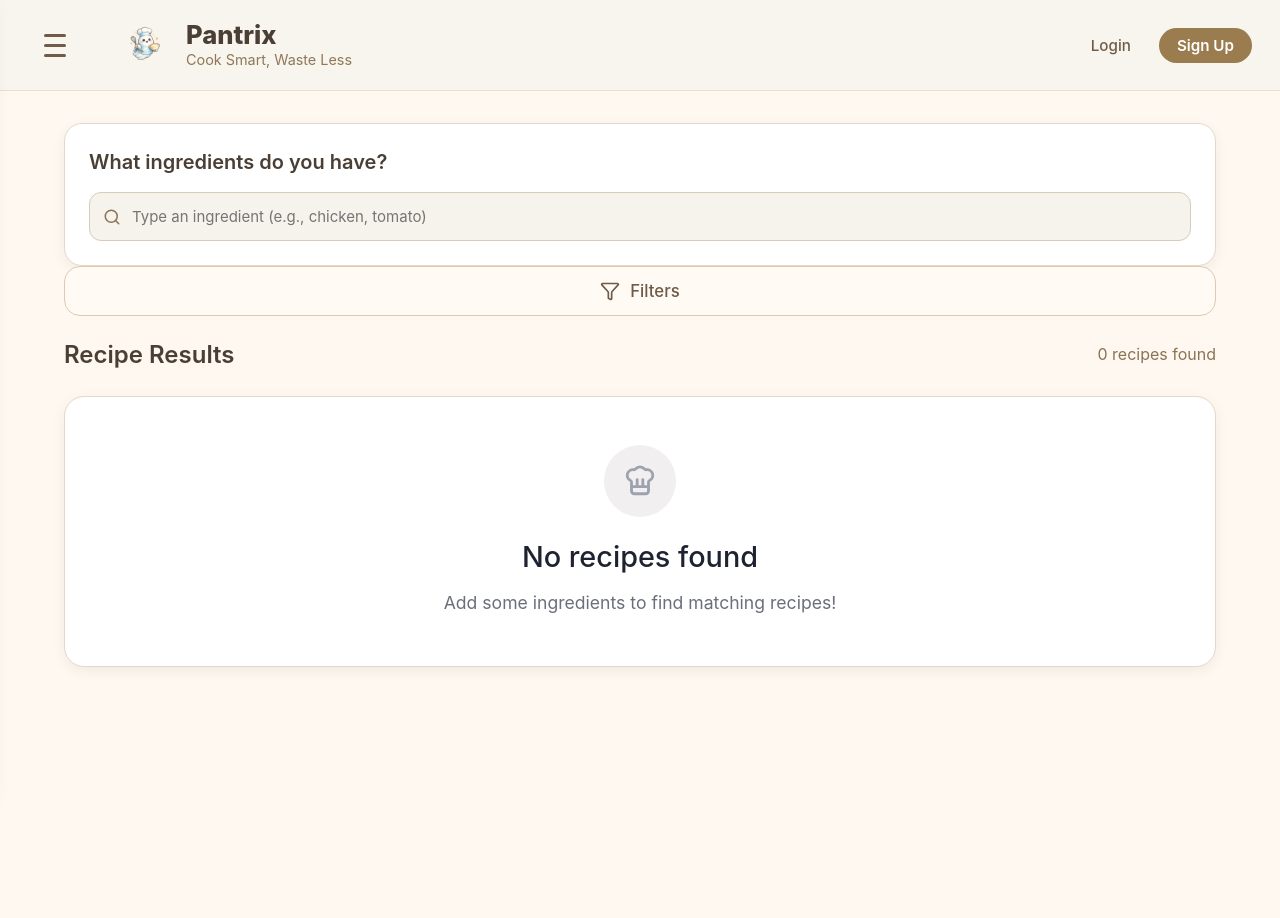
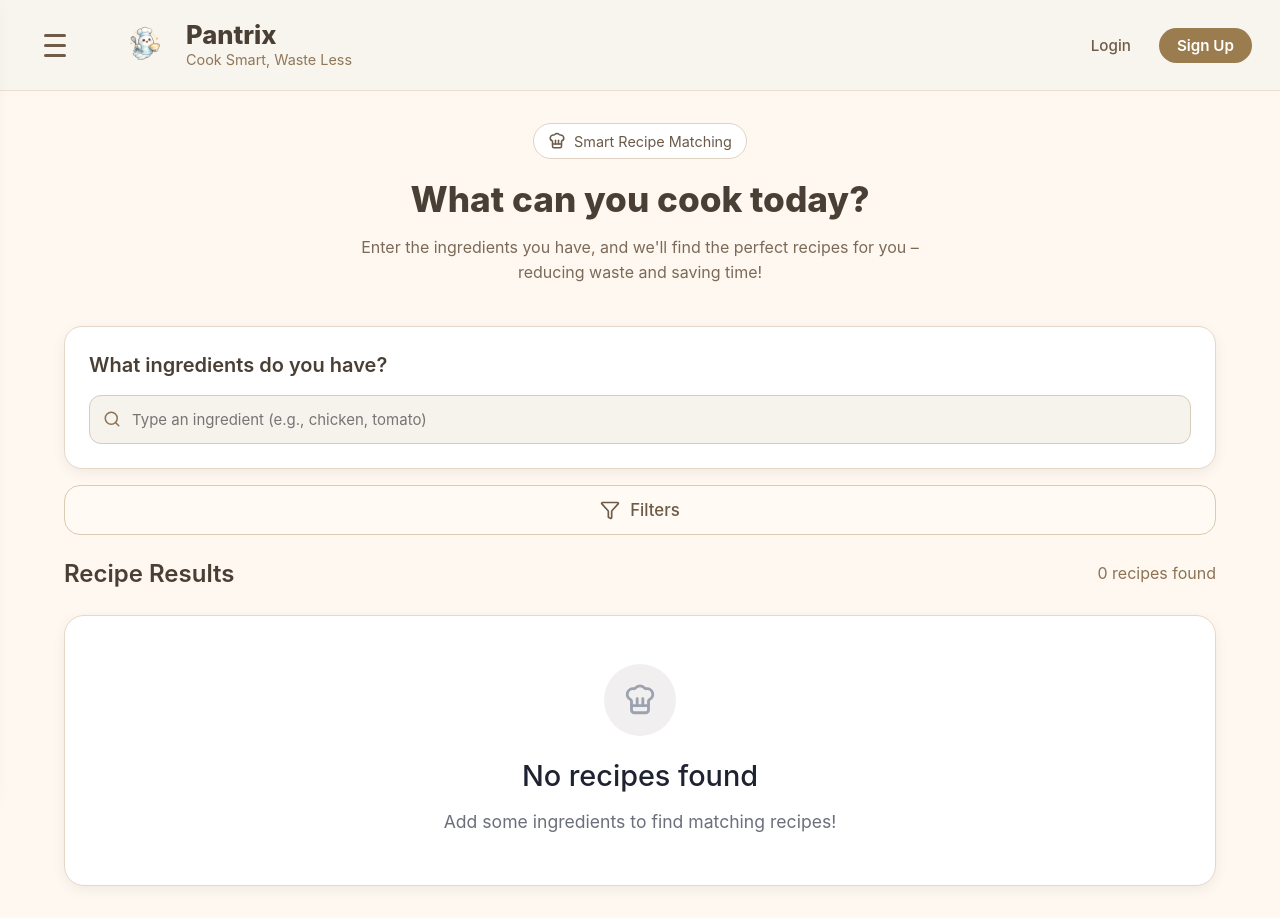
Before and after one commit to 1Sara19/Pantrix, a React (Vite) app: page / in a window 1280 px wide. Before the commit the page ends 891 px from the top, so only its background shows below. Built offline with nearby package versions, Linux system fonts and the light colour scheme.

Commit message:
changes in Home #3

```diff
--- a/src/pages/Home.jsx
+++ b/src/pages/Home.jsx
@@ -1,5 +1,5 @@
 import { useState } from "react";
-import { Funnel } from "lucide-react";
+import { Funnel, ChefHat } from "lucide-react";
 import SearchBar from "../components/SearchBar";
 import FilterPanel from "../components/FilterPanel";
 import RecipeList from "../components/RecipeList";
@@ -17,6 +17,24 @@ export default function Home() {
   return (
     <div className="home-page">
       <div className="home-container">
+
+        {/* HERO SECTION */}
+        <div className="home-hero">
+          <div className="hero-badge">
+            <ChefHat size={18} />
+            <span>Smart Recipe Matching</span>
+          </div>
+
+          <h1 className="hero-title">
+            What can you cook today?
+          </h1>
+
+          <p className="hero-subtitle">
+            Enter the ingredients you have, and we'll find the perfect recipes
+            for you – reducing waste and saving time!
+          </p>
+        </div>
+
         <SearchBar
           ingredients={ingredients}
           setIngredients={setIngredients}
@@ -26,6 +44,7 @@ export default function Home() {
           type="button"
           className="filter-open-btn"
           onClick={() => setShowFilterModal(true)}
+          style={{marginTop: "16px"}}
         >
           <Funnel size={20} />
           <span>Filters</span>
--- a/src/styles/pages/Home.css
+++ b/src/styles/pages/Home.css
@@ -122,3 +122,35 @@
     padding: 16px;
   }
 }
+.home-hero {
+  text-align: center;
+  margin-bottom: 40px;
+}
+
+.hero-badge {
+  display: inline-flex;
+  align-items: center;
+  gap: 8px;
+  background: #ffffff;
+  color: #6b5a48;
+  padding: 8px 14px;
+  border-radius: 999px;
+  font-size: 0.9rem;
+  border: 1px solid #e0d2c3;
+  margin-bottom: 18px;
+}
+
+.hero-title {
+  font-size: 2.2rem;
+  font-weight: 800;
+  color: #4a3f35;
+  margin-bottom: 12px;
+}
+
+.hero-subtitle {
+  font-size: 1rem;
+  color: #7b6a58;
+  max-width: 560px;
+  margin: 0 auto;
+  line-height: 1.6;
+}
```
